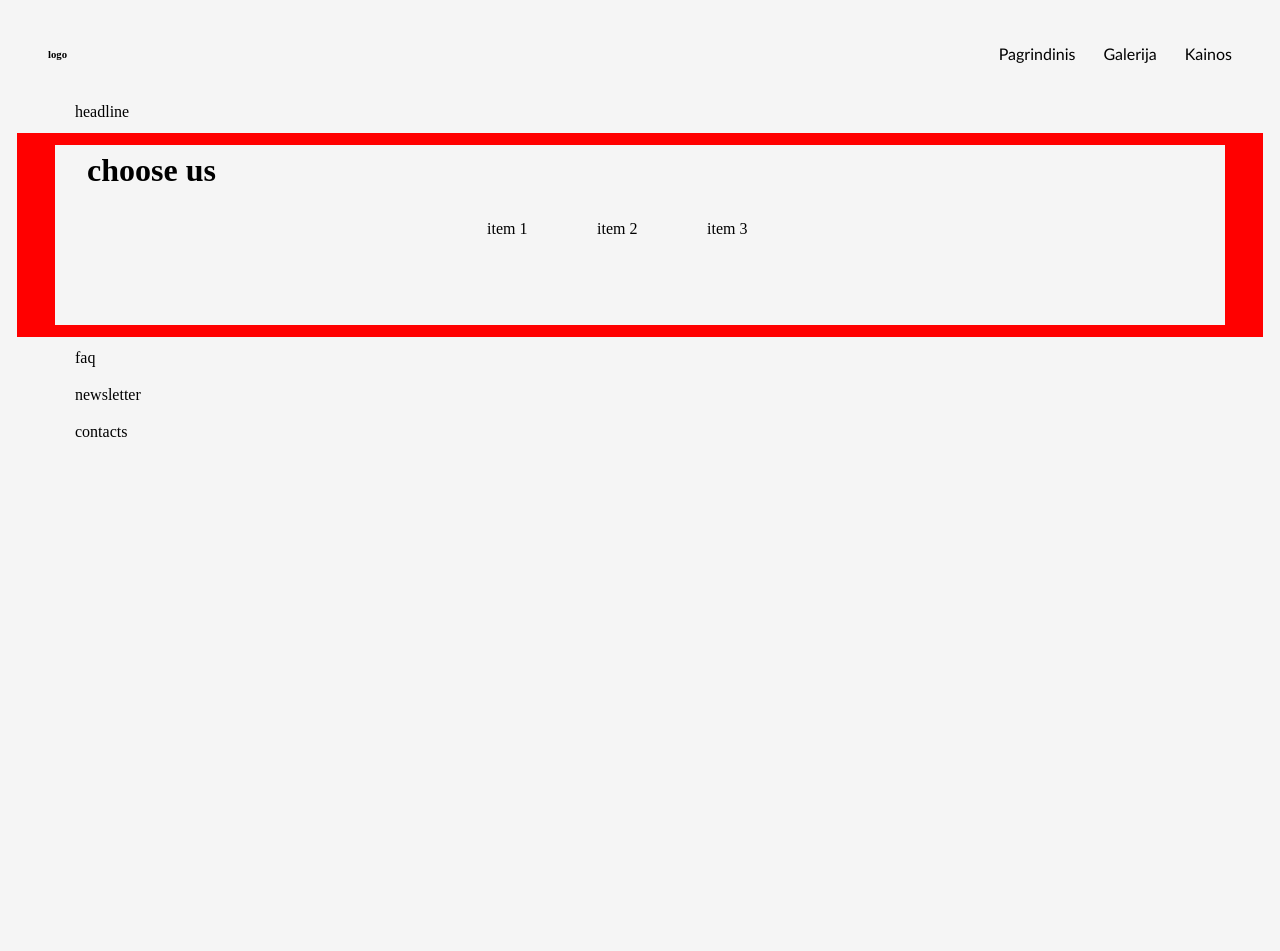
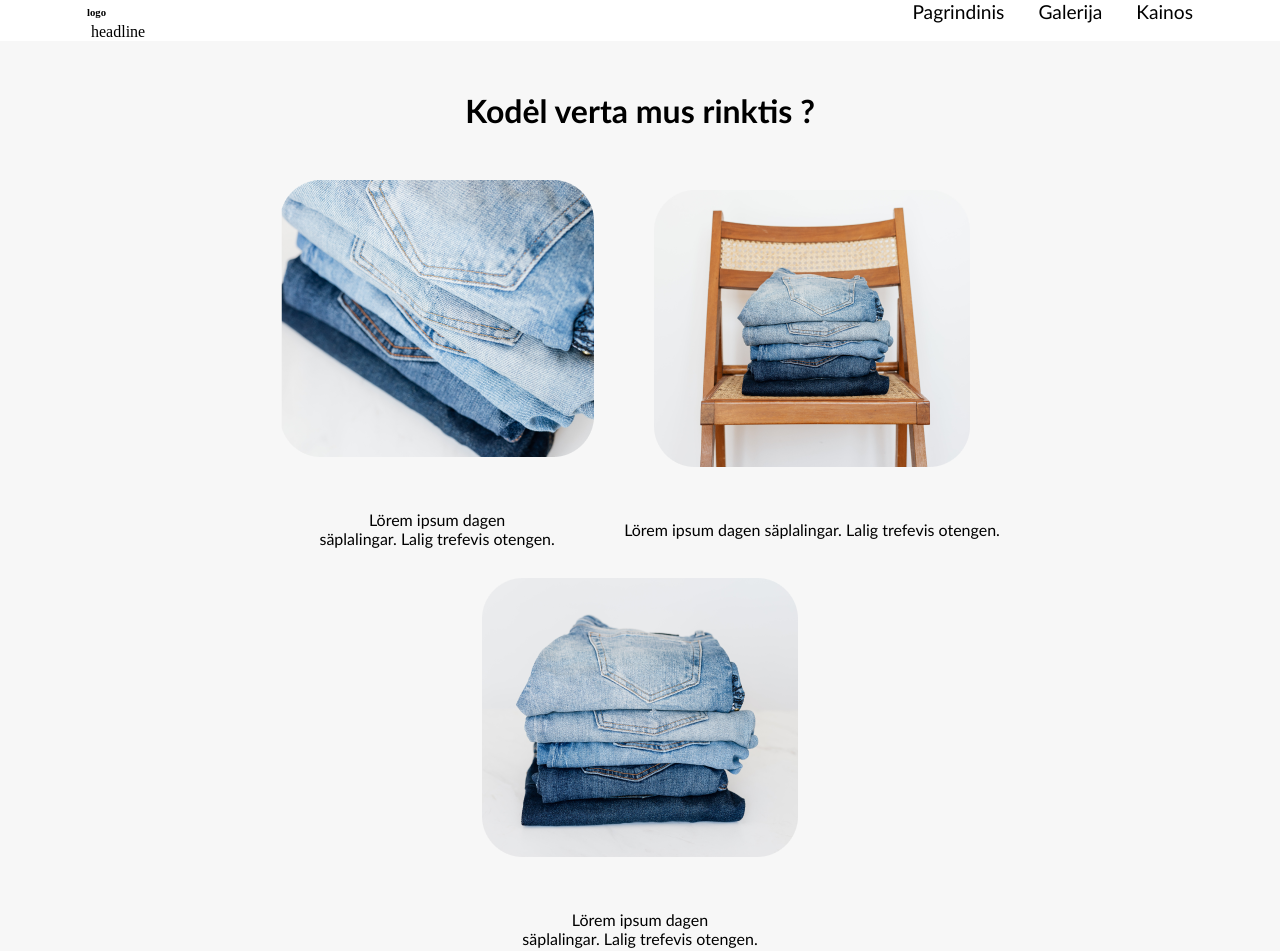
Before and after one commit to TadasRup/44-FridayDesign, a website: page index.html in a window 1280 px wide. Shown: the top 951 px of the page. Before the commit the page ends 800 px from the top, so only its background shows below. Drawn offline with Linux system fonts and the light colour scheme.

Commit message:
Main and images

```diff
--- a/css/base/base.css
+++ b/css/base/base.css
@@ -1,7 +1,10 @@
 body,
 body * {
-    margin: 5px;
-    padding: 7px;
+    margin: 0;
+    padding: 0;
     box-sizing: border-box;
-    background-color: #F5F5F5;
 }
+
+.choose-us {
+    font-family: 'Gill Sans', 'Gill Sans MT', Calibri, 'Trebuchet MS', sans-serif;
+}
--- a/css/base/layout.css
+++ b/css/base/layout.css
@@ -1,32 +1,41 @@
 
 .choose-us {
-    background-color: red;
+    background-color: #F7F7F7;
+    padding: 50px;
   }
 
   .choose-us-container {
     display: flex;
     flex-direction: column;
+    align-items: center;
+    margin-top: 50px;
   }
 
-  .choose-us-item {
-    width: 100px;
-    height: 100px;
+  .choose-us-text {
+    margin-top: 50px;
   }
 
   .navigator {
     display: none;
+    word-spacing: 30px;
+  }
+
+  .content-width {
+    padding: 0 30px;
   }
 
   @media only screen and (min-width: 600px) {
     .content-width {
-      max-width: 1170px;
+      max-width: 1346px;
       margin: 0 auto;
-      padding: 0 20px;
+      padding: 0 87px;
     }
 
     .choose-us-container {
       flex-direction: row;
       justify-content: center;
+      flex-wrap: wrap;
+      gap: 30px;
     }
 
     .navigator-small {
@@ -40,18 +49,23 @@
 
 .header-container {
     display: flex;
-    flex-direction: row;
     justify-content: space-between;
     align-items: center;
+
 }
 
 .link {
     text-decoration: none;
     color: black;
     justify-content: space-between;
+    font-size: larger;
     font-family:'Gill Sans', 'Gill Sans MT', Calibri, 'Trebuchet MS', sans-serif;
 }
 
 .link:hover {
     text-decoration: underline;
 }
+
+.choose-us {
+    text-align: center;
+}
--- a/index.html
+++ b/index.html
@@ -9,7 +9,9 @@
 </head>
 
 <body>
-    <header class="header-container">
+    <header>
+        <div class="content-width">
+            <div class="header-container">
                 <div>
                     <h6>logo</h6>
                 </div>
@@ -21,26 +23,32 @@
                 <nav class="navigator-small">
                     Meniu
                 </nav>
+            </div>
+        </div>
     </header>
     <section class="hero">
         <div class="content-width">
+            <img src="" alt="">
             headline
         </div>
     </section>
     <main class="choose-us">
         <div class="content-width">
         <h1>
-            choose us
+            Kodėl verta mus rinktis ?
         </h1>
         <div class="choose-us-container">
             <div class="choose-us-item">
-            item 1
+                <img class="backgroudimg" src="/img/item2.png" alt="aa">
+                <p class="choose-us-text">Lörem ipsum dagen <br> säplalingar. Lalig trefevis otengen.  </p>
             </div>
             <div class="choose-us-item">
-            item 2
+                <img class="backgroudimg" src="/img/item3.png" alt="aa">
+                <p class="choose-us-text"> Lörem ipsum dagen säplalingar. Lalig trefevis otengen.  </p>
             </div>
             <div class="choose-us-item">
-            item 3
+                <img class="backgroudimg" src="/img/item1.png" alt="aa">
+                <p class="choose-us-text">Lörem ipsum dagen <br> säplalingar. Lalig trefevis otengen.  </p>
             </div>
         </div>
         </div>
```
Also changed, not shown: img/item1.png (added), img/item2.png (added), img/item3.png (added). Lines whose indentation alone changed are shown as unchanged.
